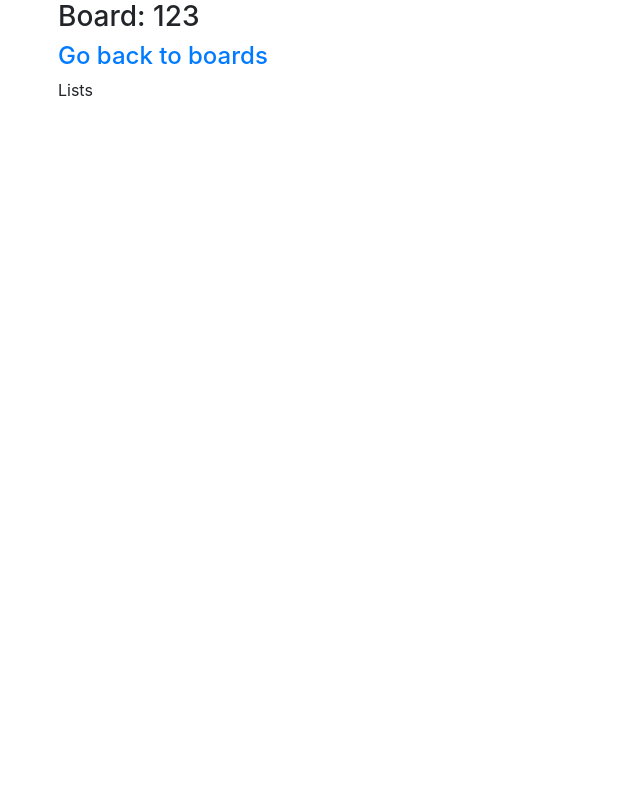
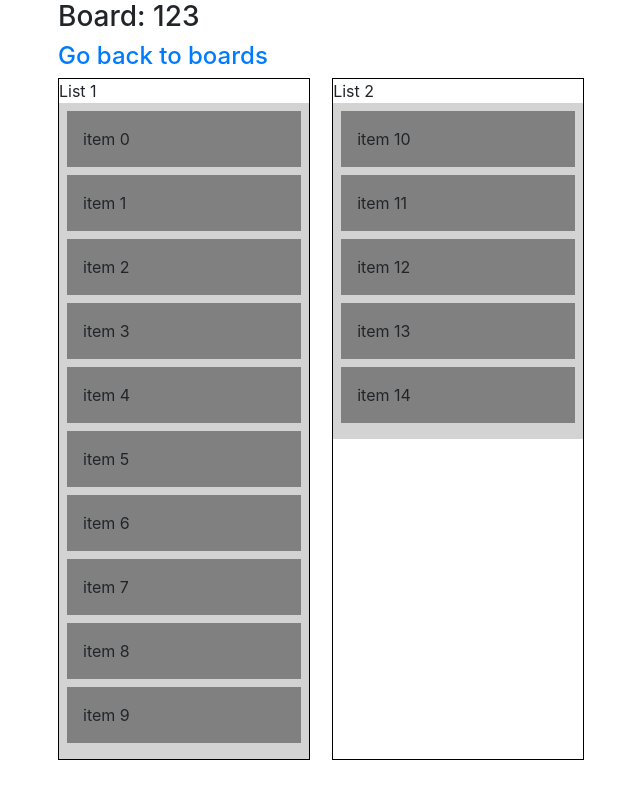
Before and after one commit to czarecoo/bettertrello-front, a React (Create React App) app: page /BoardView/123 in a window 1280 px wide. Shown: the whole page, without its empty margins (27-667 px from the left). Built offline with nearby package versions, Linux system fonts and the light colour scheme; no server answers.

Commit message:
2 lists with cross card dnd but no list dnd

```diff
--- a/src/App.css
+++ b/src/App.css
@@ -14,3 +14,19 @@ li{
     display: flex;
     flex-wrap: wrap;
 }
+
+.header{
+	 display: flex;
+  align-items: center;
+  justify-content: center;
+  border-top-left-radius: 8 px;
+  border-top-right-radius: 8 px;
+  background-color: blue;
+  transition: background-color 0.1s ease;
+}
+
+.card{
+	  margin: 8 px;
+  display: flex;
+  flex-direction: column;
+}
--- a/src/components/BoardView.js
+++ b/src/components/BoardView.js
@@ -1,12 +1,67 @@
 import React, { Component } from 'react';
 import axios from 'axios';
 import { Link } from 'react-router-dom';
+import { DragDropContext, Droppable, Draggable } from 'react-beautiful-dnd';
+
+// fake data generator
+const getItems = (count, offset = 0) =>
+	Array.from({ length: count }, (v, k) => k).map(k => ({
+		id: `item-${k + offset}`,
+		content: `item ${k + offset}`
+	}));
+
+// a little function to help us with reordering the result
+const reorder = (list, startIndex, endIndex) => {
+	const result = Array.from(list);
+	const [removed] = result.splice(startIndex, 1);
+	result.splice(endIndex, 0, removed);
+
+	return result;
+};
+
+/**
+ * Moves an item from one list to another list.
+ */
+const move = (source, destination, droppableSource, droppableDestination) => {
+	const sourceClone = Array.from(source);
+	const destClone = Array.from(destination);
+	const [removed] = sourceClone.splice(droppableSource.index, 1);
+
+	destClone.splice(droppableDestination.index, 0, removed);
+
+	const result = {};
+	result[droppableSource.droppableId] = sourceClone;
+	result[droppableDestination.droppableId] = destClone;
+
+	return result;
+};
+
+const grid = 8;
+
+const getItemStyle = (isDragging, draggableStyle) => ({
+	// some basic styles to make the items look a bit nicer
+	userSelect: 'none',
+	padding: grid * 2,
+	margin: `0 0 ${grid}px 0`,
+
+	// change background colour if dragging
+	background: isDragging ? 'lightgreen' : 'grey',
+
+	// styles we need to apply on draggables
+	...draggableStyle
+});
+
+const getListStyle = isDraggingOver => ({
+	background: isDraggingOver ? 'lightblue' : 'lightgrey',
+	padding: grid,
+	width: 250
+});
 
 class BoardView extends Component {
 	constructor(props) {
 		super(props);
 		this.state = {
-			lists: []
+			lists: [], items: getItems(10), selected: getItems(5, 10)
 		};
 	}
 
@@ -17,6 +72,55 @@ class BoardView extends Component {
 			});
 	}
 
+	/**
+		 * A semi-generic way to handle multiple lists. Matches
+		 * the IDs of the droppable container to the names of the
+		 * source arrays stored in the state.
+		 */
+	id2List = {
+		droppable: 'items',
+		droppable2: 'selected'
+	};
+
+	getList = id => this.state[this.id2List[id]];
+
+	onDragEnd = result => {
+		const { source, destination } = result;
+
+		// dropped outside the list
+		if (!destination) {
+			return;
+		}
+
+		if (source.droppableId === destination.droppableId) {
+			const items = reorder(
+				this.getList(source.droppableId),
+				source.index,
+				destination.index
+			);
+
+			let state = { items };
+
+			if (source.droppableId === 'droppable2') {
+				state = { selected: items };
+			}
+
+			this.setState(state);
+		} else {
+			const result = move(
+				this.getList(source.droppableId),
+				this.getList(destination.droppableId),
+				source,
+				destination
+			);
+
+			this.setState({
+				items: result.droppable,
+				selected: result.droppable2
+			});
+		}
+	};
+
 	render() {
 		return (
 			<div className="container">
@@ -26,9 +130,74 @@ class BoardView extends Component {
 							Board: {this.props.match.params.id}
 						</h3>
 					</div>
-					<div className="panel-body">
+					<div>
 						<h4><Link to="/">Go back to boards</Link></h4>
-						Lists
+						<ul className="list">
+							<DragDropContext onDragEnd={this.onDragEnd}>
+								<li>
+									List 1<br></br>
+									<Droppable droppableId="droppable">
+										{(provided, snapshot) => (
+											<div
+												ref={provided.innerRef}
+												style={getListStyle(snapshot.isDraggingOver)}>
+												{this.state.items.map((item, index) => (
+													<Draggable
+														key={item.id}
+														draggableId={item.id}
+														index={index}>
+														{(provided, snapshot) => (
+															<div
+																ref={provided.innerRef}
+																{...provided.draggableProps}
+																{...provided.dragHandleProps}
+																style={getItemStyle(
+																	snapshot.isDragging,
+																	provided.draggableProps.style
+																)}>
+																{item.content}
+															</div>
+														)}
+													</Draggable>
+												))}
+												{provided.placeholder}
+											</div>
+										)}
+									</Droppable>
+								</li>
+								<li>
+									List 2<br></br>
+									<Droppable droppableId="droppable2">
+										{(provided, snapshot) => (
+											<div
+												ref={provided.innerRef}
+												style={getListStyle(snapshot.isDraggingOver)}>
+												{this.state.selected.map((item, index) => (
+													<Draggable
+														key={item.id}
+														draggableId={item.id}
+														index={index}>
+														{(provided, snapshot) => (
+															<div
+																ref={provided.innerRef}
+																{...provided.draggableProps}
+																{...provided.dragHandleProps}
+																style={getItemStyle(
+																	snapshot.isDragging,
+																	provided.draggableProps.style
+																)}>
+																{item.content}
+															</div>
+														)}
+													</Draggable>
+												))}
+												{provided.placeholder}
+											</div>
+										)}
+									</Droppable>
+								</li>
+							</DragDropContext>
+						</ul>
 					</div>
 				</div>
 			</div>
```
Also changed, not shown: src/components/Column.js (added, +45 -0 lines).
